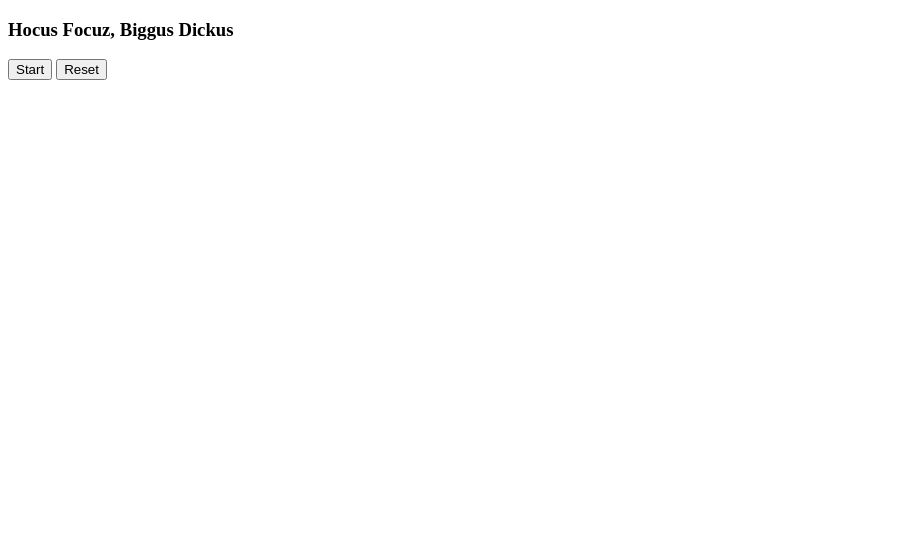
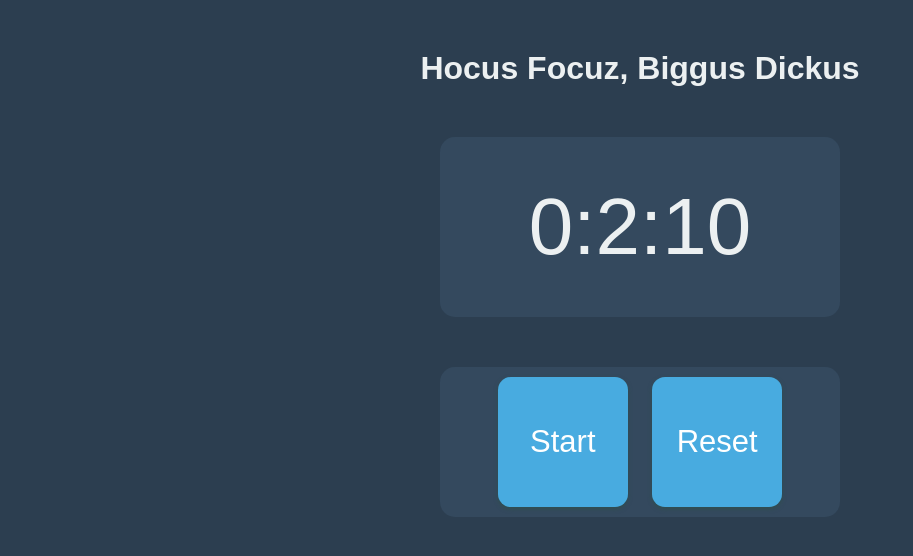
Before and after one commit to heisid/hocus-focus, a plain HTML site: page index.html in a window 1280 px wide. Shown: the whole page, without its empty margins (0-913 px from the left). Drawn offline with Linux system fonts and the light colour scheme.

Commit message:
looks way better

```diff
--- a/app.js
+++ b/app.js
@@ -1,20 +1,24 @@
 let timer;
-let target = null;
+let target = "0:2:10";
+
+document.addEventListener("DOMContentLoaded", function(event) {
+    document.getElementById('display').innerHTML = target;
+});
 
 function start() {
     document.getElementById('startBtn').disabled = true;
-    let remaining = target ?? "0:2:10";
+    let remaining = target ?? "0:5:10";
 
     timer = setInterval(function() {
         document.getElementById('display').innerHTML = remaining;
-        if (remaining === '0:0:0') {
-            stop();
-        }
 
         const remainingArr = remaining.split(':');
         let hour = parseInt(remainingArr[0]);
         let minute = parseInt(remainingArr[1]);
         let second = parseInt(remainingArr[2]);
+        if (hour === 0 && minute === 0 && second === 0) {
+            clearInterval(timer);
+        }
 
         if (second === 0) {
             second = 59;
--- a/index.html
+++ b/index.html
@@ -3,11 +3,14 @@
 <head>
     <title>Hocus Focuz</title>
     <script src="app.js"></script>
+    <link rel="stylesheet" href="style.css">
 </head>
 <body>
-    <h3>Hocus Focuz, Biggus Dickus</h3>
-    <div id="display"></div>
-    <button id="startBtn" onclick="start()">Start</button>
-    <button id="resetBtn" onclick="reset()">Reset</button>
+    <h1 id="title">Hocus Focuz, Biggus Dickus</h1>
+    <div id="display" onload="init()"></div>
+    <div class="btnContainer">
+        <button id="startBtn" class="btn" onclick="start()">Start</button>
+        <button id="resetBtn" class="btn" onclick="reset()">Reset</button>
+    </div>
 </body>
 </html>
--- /dev/null
+++ b/style.css
@@ -0,0 +1,57 @@
+body {
+    background: #2c3e50
+}
+
+* {
+    font-family: sans-serif;
+}
+
+#title {
+    margin:50px auto;
+    color:#ecf0f1;
+    text-align: center;
+}
+
+#display {
+    margin:50px auto;
+    background: #34495e;
+    width:400px;
+    height:180px;
+    border-radius:15px;
+    color:#ecf0f1;
+    text-align:center;
+    line-height:180px;
+    font-size:80px
+}
+
+.btnContainer {
+    margin:10px auto;
+    background: #34495e;
+    width:400px;
+    height:150px;
+    border-radius:15px;
+    color:#ecf0f1;
+    text-align:center;
+    line-height:150px;
+}
+
+.btn {
+    margin: 10px;
+    background-color: #48abe0;
+    color: white;
+    border: none;
+    padding: 5px;
+    font-size: 31px;
+    height: 130px;
+    width: 130px;
+    box-shadow: 0 2px 4px darkslategray;
+    border-radius: 10%;
+    cursor: pointer;
+    transition: all 0.2s ease;
+}
+
+button:disabled,
+button[disabled]{
+    background-color: #cccccc;
+    color: #666666;
+}
```
